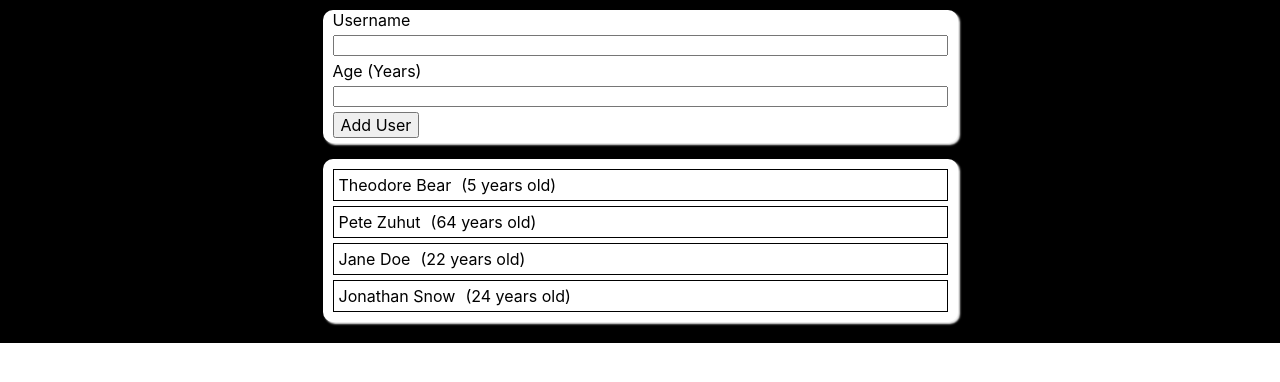
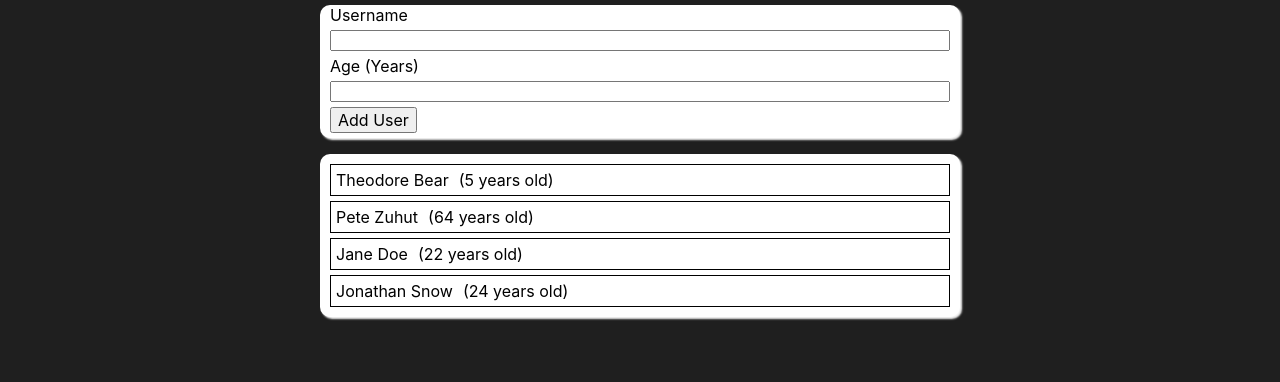
Before and after one commit to antran0/add-users-react, a React (Create React App) app: page / in a window 1280 px wide. Shown: the top 382 px of the page. Built offline with nearby package versions, Linux system fonts and the light colour scheme.

Commit message:
changed background color; removed unnecessary things

```diff
--- a/src/App.css
+++ /dev/null
@@ -1,4 +0,0 @@
-.App {
-  background-color: black;
-  padding: 5px;
-}
--- a/src/App.js
+++ b/src/App.js
@@ -1,7 +1,5 @@
-import "./App.css";
 import InputForm from "./components/InputForm";
 import React from "react";
-import "./App.css";
 import UserList from "./components/UsersList";
 
 const INITIAL_USERS = [
--- a/src/index.css
+++ b/src/index.css
@@ -9,6 +9,7 @@ body {
     sans-serif;
   -webkit-font-smoothing: antialiased;
   -moz-osx-font-smoothing: grayscale;
+  background-color: #1f1f1f;
 }
 
 code {
```
